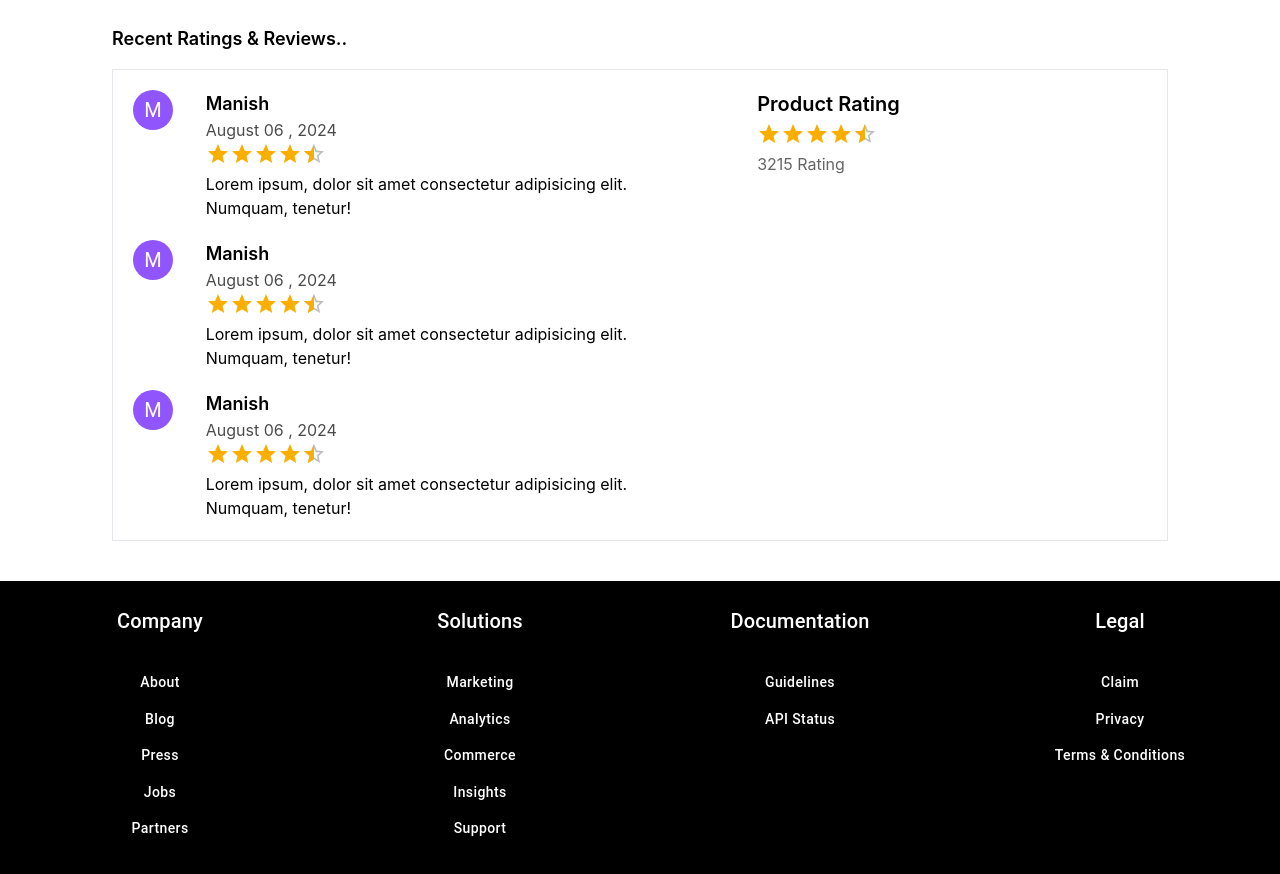
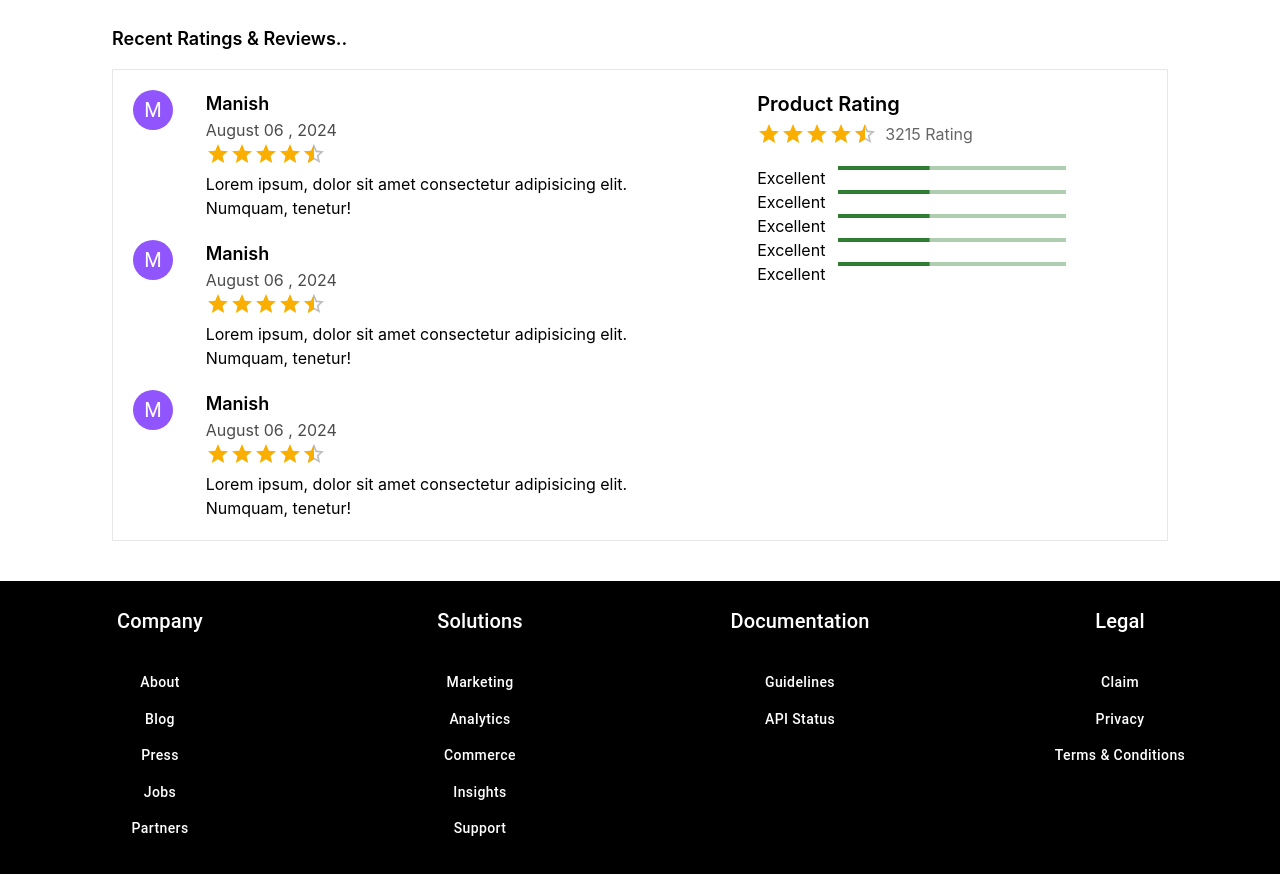
Before and after one commit to manish0to1/e-commerce, a React (Create React App) app: page / in a window 1280 px wide. Shown: the part 1220-2094 px from the top of the page. Built offline with nearby package versions, Linux system fonts and the light colour scheme.

Commit message:
working linear progress part of rating and reviews section

```diff
--- a/src/customer/components/ProductDetails/ProductDetails.jsx
+++ b/src/customer/components/ProductDetails/ProductDetails.jsx
@@ -3,7 +3,7 @@
 import { useState } from "react";
 import { StarIcon } from "@heroicons/react/20/solid";
 import { Radio, RadioGroup } from "@headlessui/react";
-import { Grid, Rating } from "@mui/material";
+import { Box, Grid, LinearProgress, Rating } from "@mui/material";
 import ProductDetailsCard from "./ProductDetailsCard";
 
 const product = {
@@ -284,10 +284,104 @@ export default function ProductDetails() {
 
               <Grid item xs={5}>
                 <h1 className="text-xl font-semibold pb-1">Product Rating</h1>
-                <div>
+                <div className="flex space-x-2 items-center">
                   <Rating value={4.6} precision={0.5} readOnly />
                   <p className="opacity-60">3215 Rating</p>
                 </div>
+
+                <Box className="mt-5">
+                  <Grid container alignitems="center" gap={2}>
+                    <Grid item xs={2}>
+                      <p>Excellent</p>
+                    </Grid>
+                    <Grid item xs={7}>
+                      <LinearProgress
+                        xs={{
+                          bgcolor: "#d0d0d0d",
+                          height: 7,
+                          borderRadius: 4,
+                        }}
+                        variant="determinate"
+                        value={40}
+                        color="success"
+                      />
+                    </Grid>
+                  </Grid>
+
+                  <Grid container alignitems="center" gap={2}>
+                    <Grid item xs={2}>
+                      <p>Excellent</p>
+                    </Grid>
+                    <Grid item xs={7}>
+                      <LinearProgress
+                        xs={{
+                          bgcolor: "#d0d0d0d",
+                          height: 7,
+                          borderRadius: 4,
+                        }}
+                        variant="determinate"
+                        value={40}
+                        color="success"
+                      />
+                    </Grid>
+                  </Grid>
+
+                  <Grid container alignitems="center" gap={2}>
+                    <Grid item xs={2}>
+                      <p>Excellent</p>
+                    </Grid>
+                    <Grid item xs={7}>
+                      <LinearProgress
+                        xs={{
+                          bgcolor: "#d0d0d0d",
+                          height: 7,
+                          borderRadius: 4,
+                        }}
+                        variant="determinate"
+                        value={40}
+                        color="success"
+                      />
+                    </Grid>
+                  </Grid>
+
+                  <Grid container alignitems="center" gap={2}>
+                    <Grid item xs={2}>
+                      <p>Excellent</p>
+                    </Grid>
+                    <Grid item xs={7}>
+                      <LinearProgress
+                        xs={{
+                          bgcolor: "#d0d0d0d",
+                          height: 7,
+                          borderRadius: 4,
+                        }}
+                        variant="determinate"
+                        value={40}
+                        color="success"
+                      />
+                    </Grid>
+                  </Grid>
+
+                  <Grid container alignitems="center" gap={2}>
+                    <Grid item xs={2}>
+                      <p>Excellent</p>
+                    </Grid>
+                    <Grid item xs={7}>
+                      <LinearProgress
+                        xs={{
+                          bgcolor: "#d0d0d0d",
+                          height: 7,
+                          borderRadius: 4,
+                        }}
+                        variant="determinate"
+                        value={40}
+                        color="success"
+                      />
+                    </Grid>
+                  </Grid>
+
+
+                </Box>
               </Grid>
             </Grid>
           </div>
```
